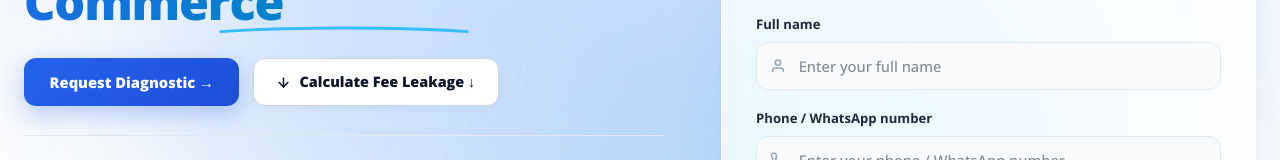
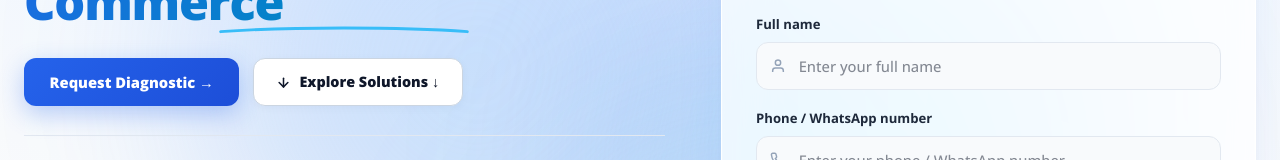
Before and after one commit to theaftabsk/goodlife-website, a Next.js app in the folder website/: page / in a window 1280 px wide. Shown: the part 296-456 px from the top of the page. Built offline with nearby package versions, Linux system fonts and the light colour scheme; no server answers.

Commit message:
feat: hide marketplace leakage calculator section on homepage

```diff
--- a/website/src/app/page.tsx
+++ b/website/src/app/page.tsx
@@ -11,7 +11,7 @@ import ServiceMatrix from "./components/ServiceMatrix";
 import CommercialModels from "./components/CommercialModels";
 import CustomSolutionForm from "./components/CustomSolutionForm";
 import ProofCaseStudies from "./components/ProofCaseStudies";
-import MarketplaceLeakageCalculator from "./components/MarketplaceLeakageCalculator";
+// import MarketplaceLeakageCalculator from "./components/MarketplaceLeakageCalculator";
 import ThirdPartyValidation from "./components/ThirdPartyValidation";
 import "./home.css";
 import "./homepage.css";
@@ -1351,14 +1351,14 @@ export default function HomePage() {
                   <span>Request Diagnostic →</span>
                 </button>
                 <a
-                  href="#leakage-calculator"
+                  href="#where-is-your-business"
                   className="hero-btn-secondary"
                 >
                   <svg width="15" height="15" viewBox="0 0 24 24" fill="none" stroke="currentColor" strokeWidth="2.4" strokeLinecap="round" strokeLinejoin="round">
                     <line x1="12" y1="5" x2="12" y2="19" />
                     <polyline points="19 12 12 19 5 12" />
                   </svg>
-                  <span>Calculate Fee Leakage ↓</span>
+                  <span>Explore Solutions ↓</span>
                 </a>
               </div>
 
@@ -1671,8 +1671,8 @@ export default function HomePage() {
         </div>
       </section>
 
-      {/* ── SECTION 3: MARKETPLACE LEAKAGE CALCULATOR (Self-Serve Revenue Assurance) ── */}
-      <MarketplaceLeakageCalculator onOpenDiag={() => setDiagOpen(true)} />
+      {/* ── SECTION 3: MARKETPLACE LEAKAGE CALCULATOR (Self-Serve Revenue Assurance) [HIDDEN] ── */}
+      {/* <MarketplaceLeakageCalculator onOpenDiag={() => setDiagOpen(true)} /> */}
 
       {/* ── SECTION 4: EVERYTHING WE DO (Visual Service Matrix) ── */}
       <ServiceMatrix onOpenDiag={() => setDiagOpen(true)} />
```
